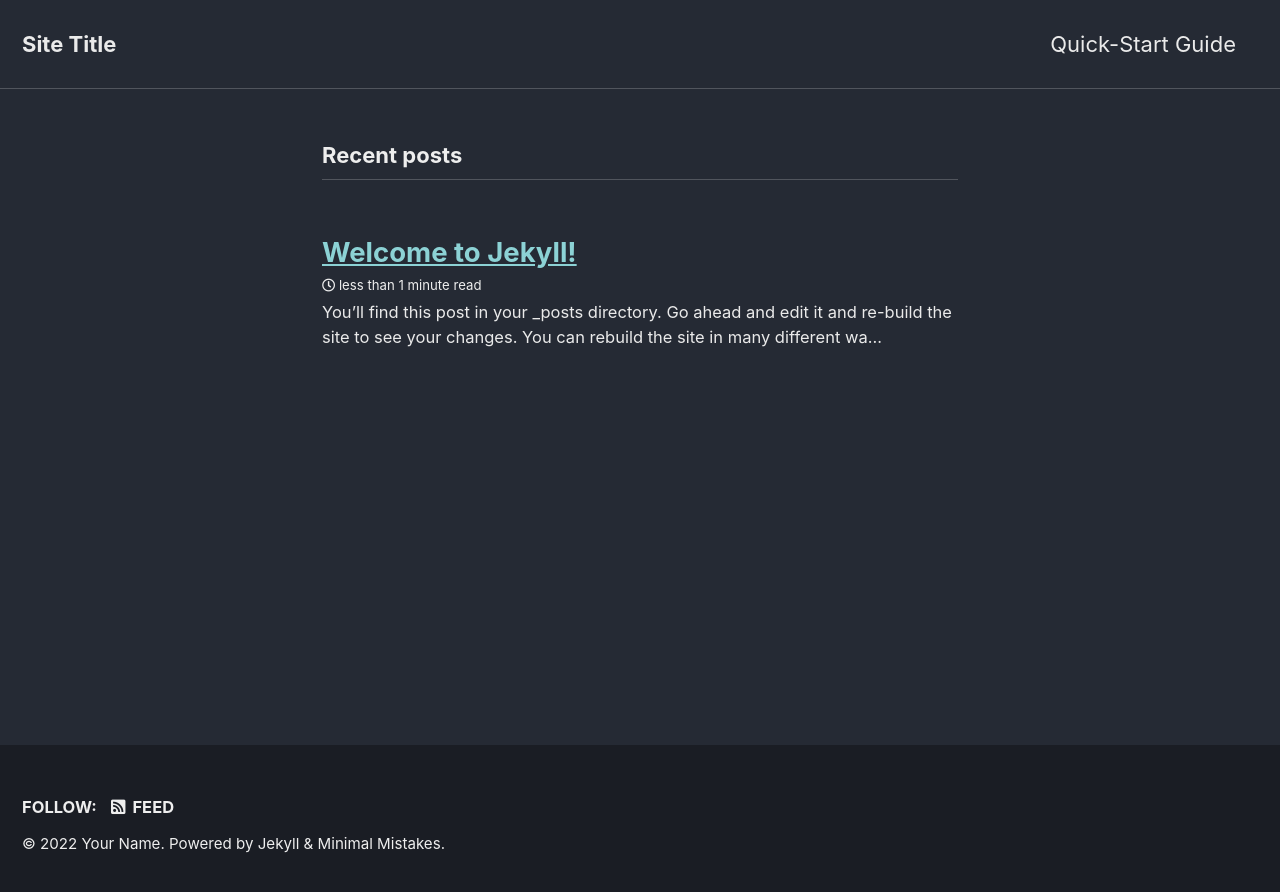
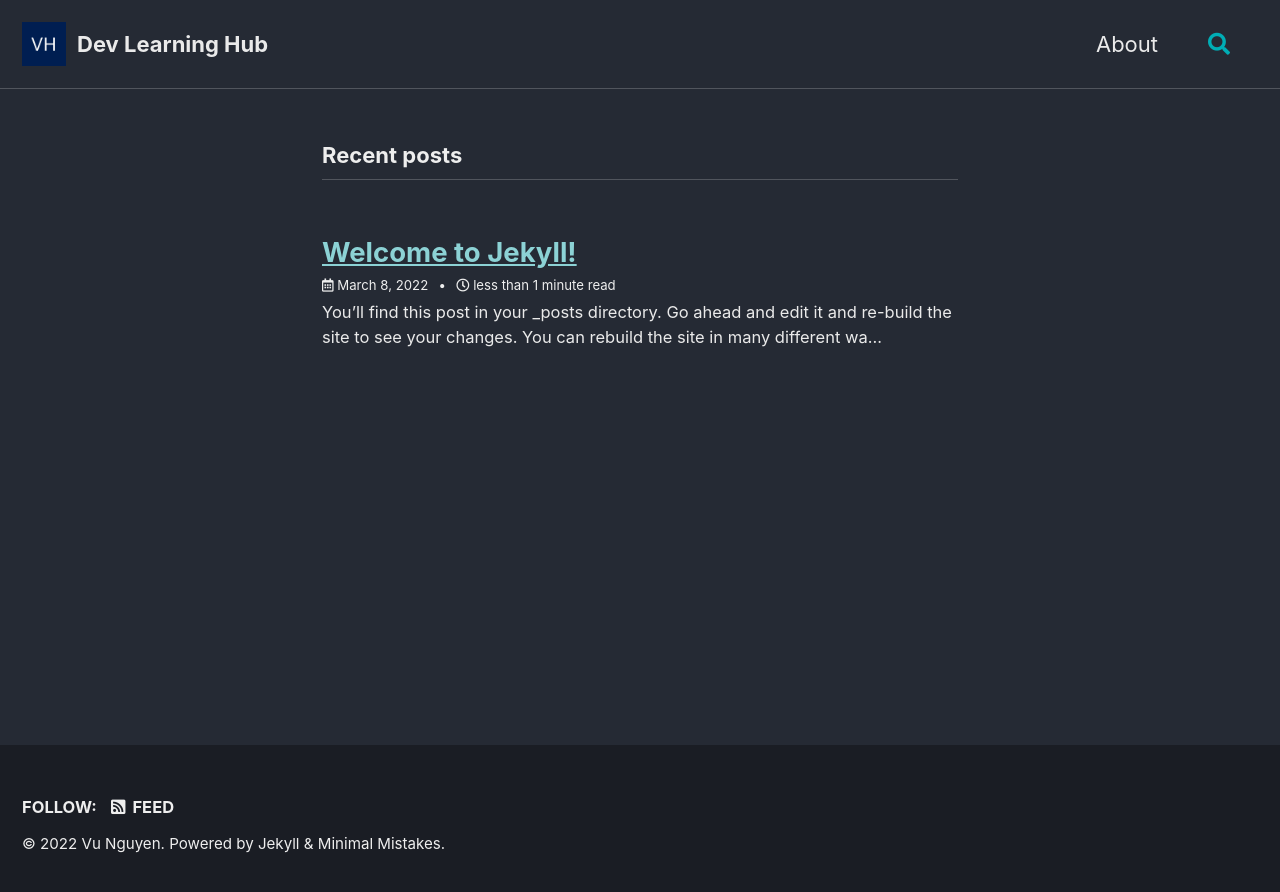
Before and after one commit to vndev195/vndev195.github.io, a Jekyll site: the page built from index.markdown, in a window 1280 px wide. Shown: the top 892 px of the page. Built offline with Jekyll 4.4.1, drawn with Linux system fonts in a browser that asks for light colours; cached includes are drawn as plain includes; the list of posts is cut into pages by our own code.

Commit message:
config the site

```diff
--- a/_config.yml
+++ b/_config.yml
@@ -18,21 +18,21 @@ minimal_mistakes_skin    : "dark" # "air", "aqua", "contrast", "dark", "dirt", "
 
 # Site Settings
 locale                   : "en-US"
-title                    : "Site Title"
+title                    : ""
 title_separator          : "-"
 subtitle                 : # site tagline that appears below site title in masthead
-name                     : "Your Name"
-description              : "An amazing website."
+name                     : "Vu Nguyen"
+description              : "Plan An Idea - Writting Code - Build It"
 url                      : # the base hostname & protocol for your site e.g. "https://mmistakes.github.io"
 baseurl                  : # the subpath of your site, e.g. "/blog"
-repository               : # GitHub username/repo-name e.g. "mmistakes/minimal-mistakes"
+repository               : #"vndev195/vndev195.github.io" # GitHub username/repo-name e.g. "mmistakes/minimal-mistakes"
 teaser                   : # path of fallback teaser image, e.g. "/assets/images/500x300.png"
-logo                     : # path of logo image to display in the masthead, e.g. "/assets/images/88x88.png"
-masthead_title           : # overrides the website title displayed in the masthead, use " " for no title
-# breadcrumbs            : false # true, false (default)
-words_per_minute         : 200
+logo                     : "/assets/images/index.png" # path of logo image to display in the masthead, e.g. "/assets/images/88x88.png"
+masthead_title           : "Dev Learning Hub" # overrides the website title displayed in the masthead, use " " for no title
+breadcrumbs            : true # true, false (default)
+words_per_minute         : 300
 comments:
-  provider               : # false (default), "disqus", "discourse", "facebook", "staticman", "staticman_v2", "utterances", "giscus", "custom"
+  provider               : "utterances" # false (default), "disqus", "discourse", "facebook", "staticman", "staticman_v2", "utterances", "giscus", "custom"
   disqus:
     shortname            : # https://help.disqus.com/customer/portal/articles/466208-what-s-a-shortname-
   discourse:
@@ -43,8 +43,9 @@ comments:
     num_posts            : # 5 (default)
     colorscheme          : # "light" (default), "dark"
   utterances:
-    theme                : # "github-light" (default), "github-dark"
-    issue_term           : # "pathname" (default)
+    theme: "github-dark" # "github-light"
+    issue_term: "pathname"
+    label: "comment" # Optional - must be existing label.
   giscus:
     repo_id              : # Shown during giscus setup at https://giscus.app
     category_name        : # Full text name of the category
@@ -61,7 +62,7 @@ reCaptcha:
 atom_feed:
   path                   : # blank (default) uses feed.xml
   hide                   : # true, false (default)
-search                   : # true, false (default)
+search                   : true # true, false (default)
 search_full_content      : # true, false (default)
 search_provider          : # lunr (default), algolia, google
 algolia:
@@ -104,9 +105,9 @@ analytics:
 
 # Site Author
 author:
-  name             : "Your Name"
-  avatar           : # path of avatar image, e.g. "/assets/images/bio-photo.jpg"
-  bio              : "I am an **amazing** person."
+  name             : "Vu Nguyen"
+  avatar           : "/assets/images/blank-bio-pick-circle.png" # path of avatar image, e.g. "/assets/images/bio-photo.jpg"
+  bio              : "Plan An Idea - Writting Code - Build It"
   location         : "Somewhere"
   email            :
   links:
@@ -287,6 +288,7 @@ defaults:
       layout: single
       author_profile: true
       read_time: true
-      comments: # true
+      comments: true
       share: true
       related: true
+      show_date: true
--- a/_posts/2022-03-07-welcome-to-jekyll.markdown
+++ b/_posts/2022-03-07-welcome-to-jekyll.markdown
@@ -3,6 +3,7 @@ layout: post
 title:  "Welcome to Jekyll!"
 date:   2022-03-07 23:18:52 -0600
 categories: jekyll update
+classes: wide
 ---
 You’ll find this post in your `_posts` directory. Go ahead and edit it and re-build the site to see your changes. You can rebuild the site in many different ways, but the most common way is to run `jekyll serve`, which launches a web server and auto-regenerates your site when a file is updated.
 
--- a/assets/css/main.scss
+++ b/assets/css/main.scss
@@ -1,5 +1,5 @@
 ---
-# Only the main Sass file needs front matter (the dashes are enough)
+#Only the main Sass file needs front matter (the dashes are enough)
 ---
 
 @charset "utf-8";
```
Also changed, not shown: _data/navigation.yml (+7 -7 lines), assets/images/blank-bio-pick-circle.png (added), assets/images/index.png (added).
